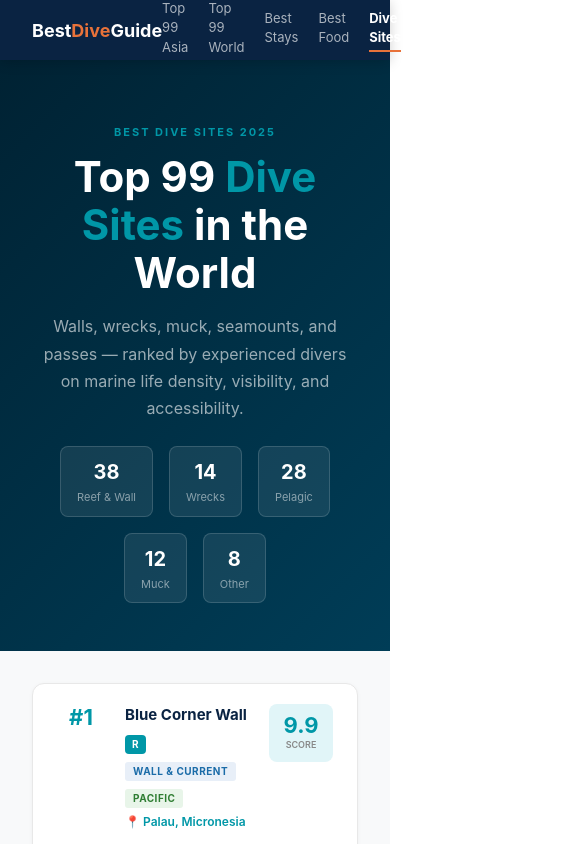
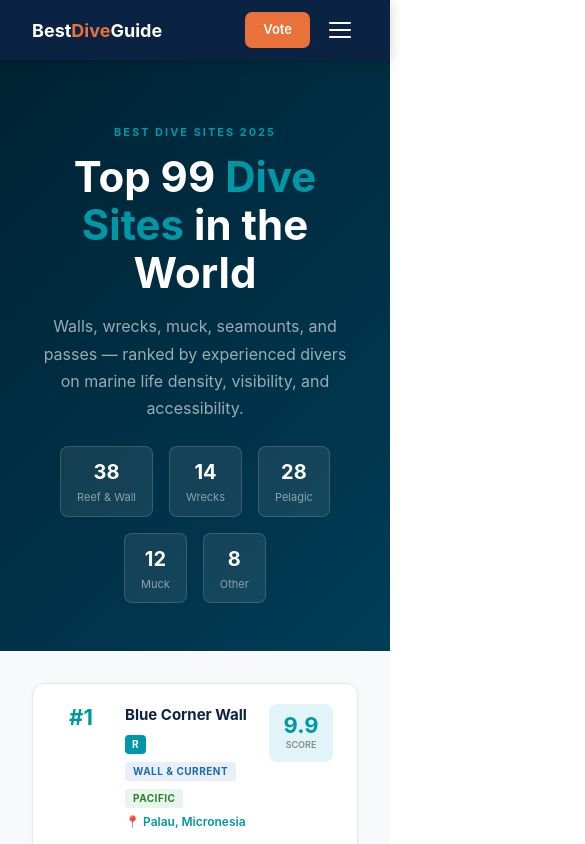
Before and after one commit to nicvdb80-cell/bestdiveguide, a Next.js app: page /sites in a window 390 px wide. Shown: the top 844 px of the page, 585 px wide, since content can reach past the window. Built offline with nearby package versions, Linux system fonts and the light colour scheme.

Commit message:
feat: hamburger nav menu with dropdown, Vote button always visible

```diff
--- a/src/components/Nav.tsx
+++ b/src/components/Nav.tsx
@@ -1,32 +1,69 @@
-import Link from 'next/link'
+"use client"
+
+import Link from "next/link"
+import { usePathname } from "next/navigation"
+import { useState } from "react"
 
 const navLinks = [
-  { href: '/top100', label: 'Top 99 Asia' },
-  { href: '/top100-world', label: 'Top 99 World' },
-  { href: '/stays', label: 'Best Stays' },
-  { href: '/food', label: 'Best Food' },
-  { href: '/sites', label: 'Dive Sites' },
-  { href: '/liveaboards', label: 'Liveaboards' },
-  { href: '/sustainable', label: 'Sustainable' },
+  { href: "/top100", label: "Top 99 Asia" },
+  { href: "/top100-world", label: "Top 99 World" },
+  { href: "/stays", label: "Best Stays" },
+  { href: "/food", label: "Best Food" },
+  { href: "/sites", label: "Dive Sites" },
+  { href: "/liveaboards", label: "Liveaboards" },
+  { href: "/sustainable", label: "Sustainable" },
 ]
 
-export default function Nav({ active }: { active?: string }) {
+export default function Nav() {
+  const pathname = usePathname()
+  const [open, setOpen] = useState(false)
+
   return (
-    <nav style={{background:'#0A2342',height:'60px',display:'flex',alignItems:'center',justifyContent:'space-between',padding:'0 2rem',position:'sticky',top:0,zIndex:100,boxShadow:'0 2px 12px rgba(0,0,0,0.18)'}}>
-      <Link href="/" style={{color:'#fff',fontWeight:700,fontSize:'18px',textDecoration:'none',flexShrink:0}}>
-        Best<span style={{color:'#E8723A'}}>Dive</span>Guide
+    <nav style={{background:"#0A2342",height:"60px",display:"flex",alignItems:"center",justifyContent:"space-between",padding:"0 2rem",position:"sticky",top:0,zIndex:100,boxShadow:"0 2px 12px rgba(0,0,0,0.18)"}}>
+      <Link href="/" style={{color:"#fff",fontWeight:700,fontSize:"18px",textDecoration:"none",flexShrink:0}}>
+        Best<span style={{color:"#E8723A"}}>Dive</span>Guide
       </Link>
-      <div style={{display:'flex',gap:'1.25rem',alignItems:'center'}}>
-        {navLinks.map(l => (
-          <Link key={l.href} href={l.href} style={{
-            color: active===l.href ? '#fff' : 'rgba(255,255,255,0.65)',
-            textDecoration:'none',fontSize:'13px',fontWeight: active===l.href ? 700 : 400,
-            borderBottom: active===l.href ? '2px solid #E8723A' : '2px solid transparent',
-            paddingBottom:'2px',transition:'color .15s'
-          }}>{l.label}</Link>
-        ))}
-        <Link href="/vote" style={{background:'#E8723A',color:'#fff',padding:'8px 18px',borderRadius:'7px',textDecoration:'none',fontSize:'13px',fontWeight:600}}>Vote</Link>
+
+      <div style={{display:"flex",alignItems:"center",gap:"12px"}}>
+        <Link href="/vote" style={{background:"#E8723A",color:"#fff",padding:"8px 18px",borderRadius:"7px",textDecoration:"none",fontSize:"13px",fontWeight:600}}>
+          Vote
+        </Link>
+
+        <button
+          onClick={() => setOpen(!open)}
+          aria-label="Menu"
+          style={{background:"none",border:"none",cursor:"pointer",padding:"6px",display:"flex",flexDirection:"column",gap:"5px",justifyContent:"center",alignItems:"center",width:"36px",height:"36px"}}
+        >
+          <span style={{display:"block",width:"22px",height:"2px",background:"#fff",borderRadius:"2px",transition:"transform 0.2s",transform:open?"rotate(45deg) translateY(5px)":"none"}} />
+          <span style={{display:"block",width:"22px",height:"2px",background:"#fff",borderRadius:"2px",transition:"opacity 0.2s",opacity:open?0:1}} />
+          <span style={{display:"block",width:"22px",height:"2px",background:"#fff",borderRadius:"2px",transition:"transform 0.2s",transform:open?"rotate(-45deg) translateY(-5px)":"none"}} />
+        </button>
       </div>
+
+      {open && (
+        <div style={{position:"absolute",top:"60px",left:0,right:0,background:"#0A2342",borderTop:"1px solid rgba(255,255,255,0.1)",boxShadow:"0 8px 24px rgba(0,0,0,0.25)",zIndex:99,padding:"12px 0"}}>
+          {navLinks.map(link => (
+            <Link
+              key={link.href}
+              href={link.href}
+              onClick={() => setOpen(false)}
+              style={{
+                display:"block",
+                padding:"14px 2rem",
+                color: pathname === link.href ? "#fff" : "rgba(255,255,255,0.65)",
+                fontWeight: pathname === link.href ? 700 : 400,
+                fontSize:"14px",
+                textDecoration:"none",
+                borderLeft: pathname === link.href ? "3px solid #E8723A" : "3px solid transparent",
+                background: pathname === link.href ? "rgba(255,255,255,0.05)" : "transparent",
+                transition:"background 0.15s",
+              }}
+            >
+              {link.label}
+            </Link>
+          ))}
+        </div>
+      )}
     </nav>
   )
 }
```
